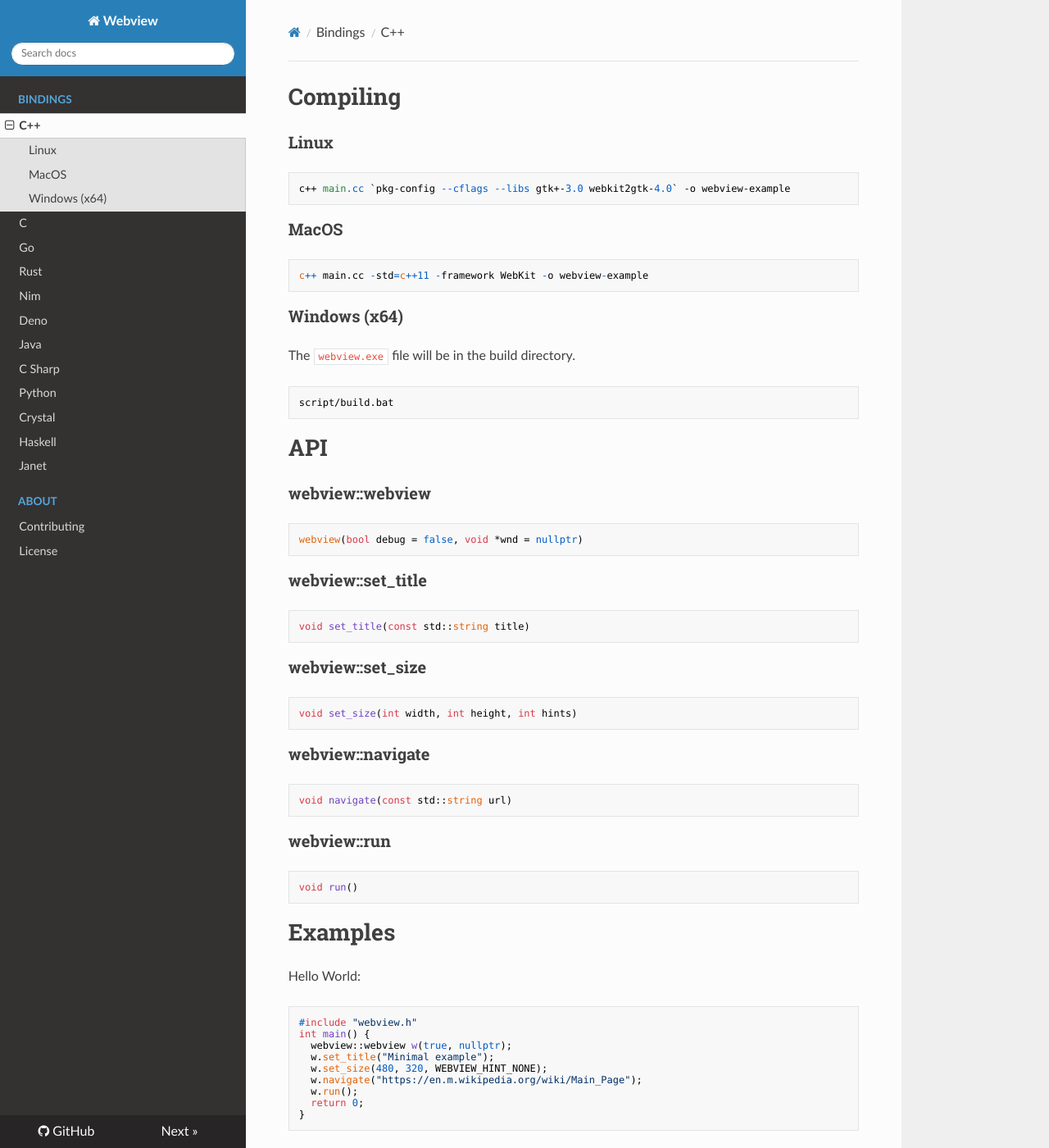
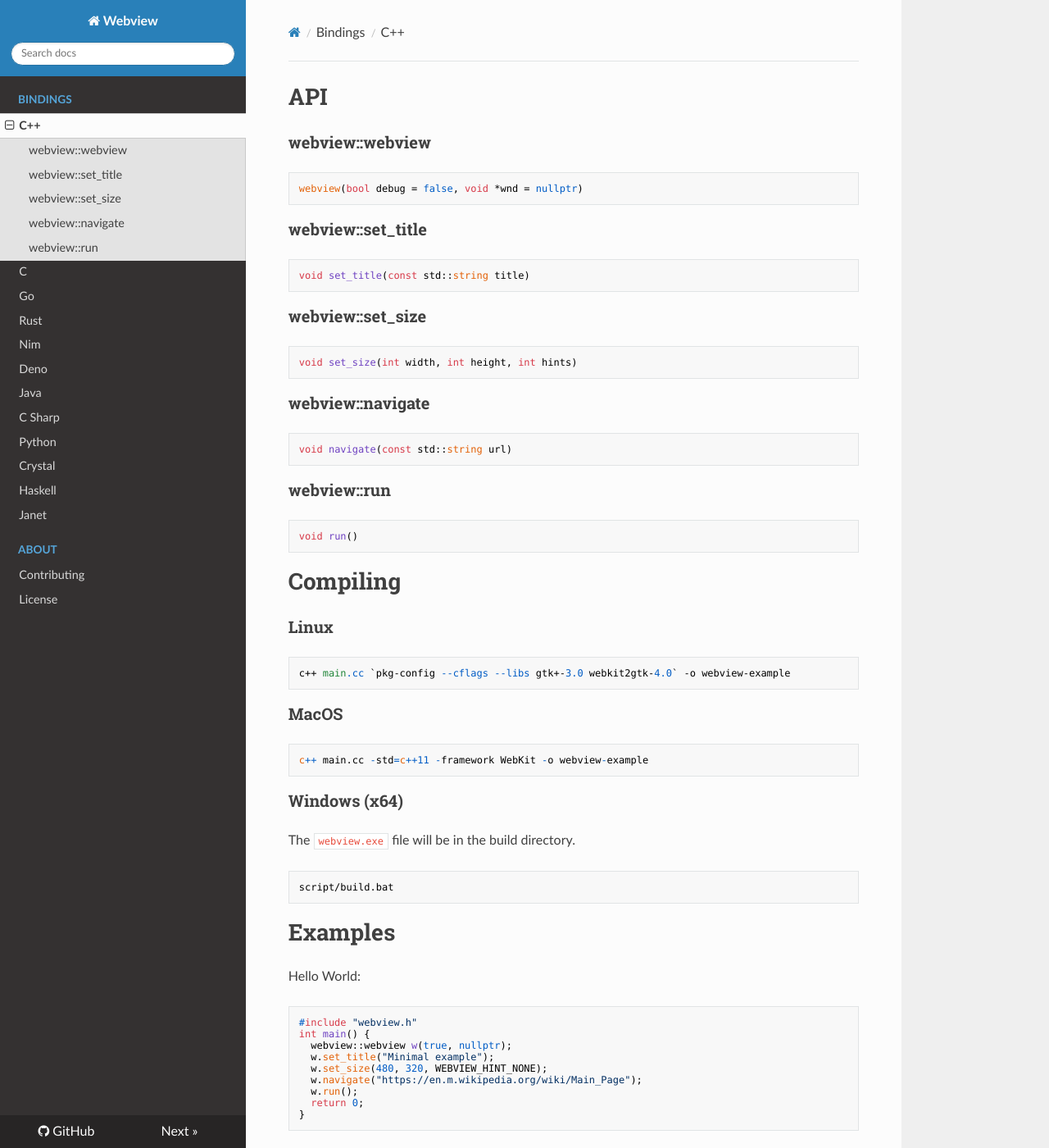
Before and after one commit to webview/docs, an MkDocs documentation site: the page built from docs/bindings/cpp.md, in a window 1280 px wide and 1400 px high. Shown: the whole window at 82% size. Built offline with MkDocs 1.6.1, drawn with Linux system fonts in a browser that asks for light colours; nearby versions of some CDN libraries; part of the change alters nothing that is shown.

````diff
--- a/docs/bindings/cpp.md
+++ b/docs/bindings/cpp.md
@@ -1,21 +1,3 @@
-# Compiling
-
-### Linux
-```
-c++ main.cc `pkg-config --cflags --libs gtk+-3.0 webkit2gtk-4.0` -o webview-example
-```
-
-### MacOS
-```
-c++ main.cc -std=c++11 -framework WebKit -o webview-example
-```
-
-### Windows (x64)
-The `webview.exe` file will be in the build directory.
-```
-script/build.bat
-```
-
 # API
 
 ### webview::webview
@@ -41,6 +23,24 @@ void navigate(const std::string url)
 ### webview::run
 ```
 void run()
+```
+
+# Compiling
+
+### Linux
+```
+c++ main.cc `pkg-config --cflags --libs gtk+-3.0 webkit2gtk-4.0` -o webview-example
+```
+
+### MacOS
+```
+c++ main.cc -std=c++11 -framework WebKit -o webview-example
+```
+
+### Windows (x64)
+The `webview.exe` file will be in the build directory.
+```
+script/build.bat
 ```
 
 # Examples
````
